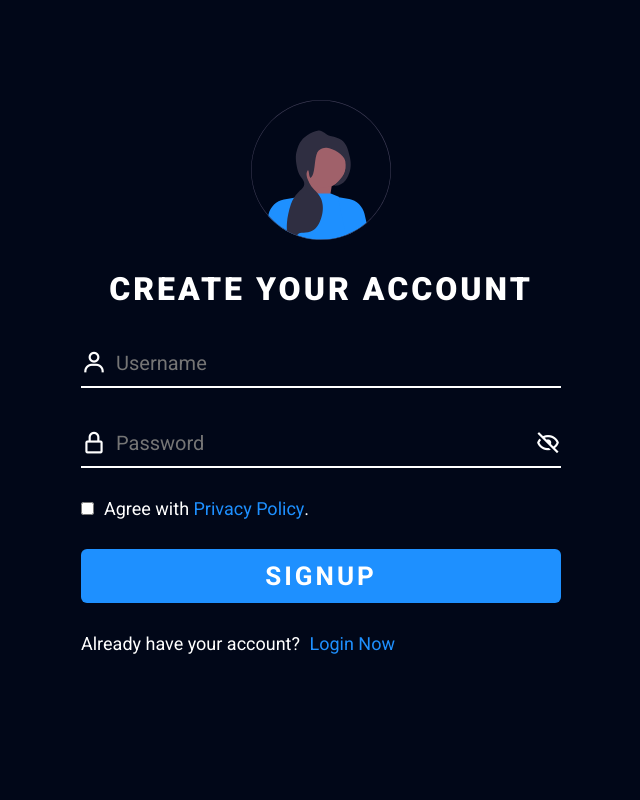
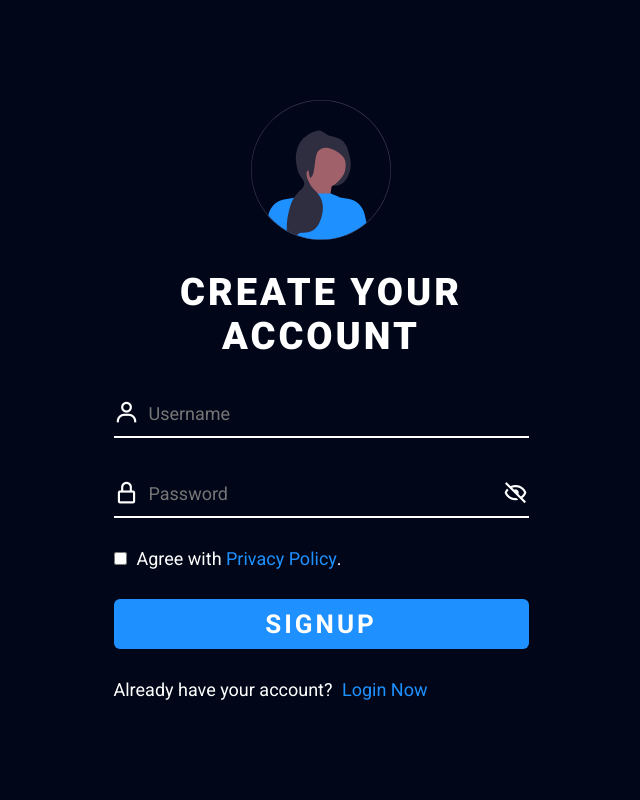
Before and after one commit to y200090/project_research, a Flask app: page /signup in a window 1280 px wide. Shown: the whole page, without its empty margins (319-959 px from the left). Run offline with Flask 2, Linux system fonts and the light colour scheme; some libraries are stand-ins or nearby versions.

Commit message:
2022/09/28 01:56

```diff
--- a/static/css/signup.css
+++ b/static/css/signup.css
@@ -17,31 +17,11 @@ body {
     align-items: center;
     justify-content: center;
     background-color: #010718;
-}
-@media screen and (max-height: 899px) {
-    body {
-        height: calc(100vh - 100px);
-        margin-top: 100px;
-        align-items: flex-start;
-    }
-}
-@media screen and (max-height: 799px) {
-    body {
-        height: calc(100vh - 80px);
-        margin-top: 80px;
-        align-items: flex-start;
-    }
-}
-@media screen and (max-height: 699px) {
-    body {
-        height: calc(100vh - 40px);
-        margin-top: 40px;
-        align-items: flex-start;
-    }
+    overflow-x: hidden;
 }
 /* ==================================================================== */
 .signup-container {
-    max-width: 480px;
+    max-width: 415px;
     width: 90%;
     display: flex;
     align-items: center;
@@ -58,8 +38,8 @@ body {
 .signup-title {
     text-align: center;
     text-transform: uppercase;
-    /* VIEWPORT: 281px~414px, VALUES: 22px~32px */
-    font-size: clamp(1.375rem, 0.055rem + 7.52vw, 2rem);
+    /* VIEWPORT: 281px~414px, VALUES: 28px~38px */
+    font-size: clamp(1.75rem, 0.43rem + 7.52vw, 2.375rem);
     font-weight: 800;
     letter-spacing: 3px;
     color: #fff;
@@ -79,8 +59,8 @@ body {
     height: 100%;
     width: 100%;
     padding: 0 35px;
-    /* VIEWPORT: 281px~414px, VALUES: 16px~20px */
-    font-size: clamp(1rem, 0.472rem + 3.01vw, 1.25rem);
+    /* VIEWPORT: 281px~414px, VALUES: 14px~18px */
+    font-size: clamp(0.875rem, 0.347rem + 3.01vw, 1.125rem);
     color: #fff;
     border: none;
     outline: none;
@@ -121,8 +101,8 @@ body {
     top: 50%;
     transform: translateY(-50%);
     left: 35px;
-    /* VIEWPORT: 281px~414px, VALUES: 16px~20px */
-    font-size: clamp(1rem, 0.472rem + 3.01vw, 1.25rem);
+    /* VIEWPORT: 281px~414px, VALUES: 14px~18px */
+    font-size: clamp(0.875rem, 0.347rem + 3.01vw, 1.125rem);
     color: #757575;
     pointer-events: none;
     transition: all 0.3s ease;
@@ -130,9 +110,9 @@ body {
 .input-field input:valid ~ span,
 .input-field input:focus ~ span {
     color: #1e90ff;
-    /* VIEWPORT: 281px~414px, VALUES: 12px~16px */
-    font-size: clamp(0.75rem, 0.222rem + 3.01vw, 1rem);
-    transform: translate(-26px, -38px);
+    /* VIEWPORT: 281px~414px, VALUES: 10px~14px */
+    font-size: clamp(0.625rem, 0.097rem + 3.01vw, 0.875rem);
+    transform: translate(-26px, -36px);
 }
 .checkbox-field {
     width: 100%;
@@ -173,14 +153,16 @@ body {
     transform-origin: left top;
 }
 .button-field {
+    /* VIEWPORT: 281px~375px, VALUES: 40px~50px */
+    height: clamp(2.5rem, 0.632rem + 10.64vw, 3.125rem);
     width: 100%;
 }
 .button-field input {
+    height: 100%;
     width: 100%;
     background-color: #1e90ff;
     border: none;
     border-radius: 6px;
-    padding: 12px 0;
     /* VIEWPORT: 281px~414px, VALUES: 20px~26px */
     font-size: clamp(1.25rem, 0.458rem + 4.51vw, 1.625rem);
     font-weight: 600;
```
Also changed, not shown: static/css/login.css (+12 -12 lines).
